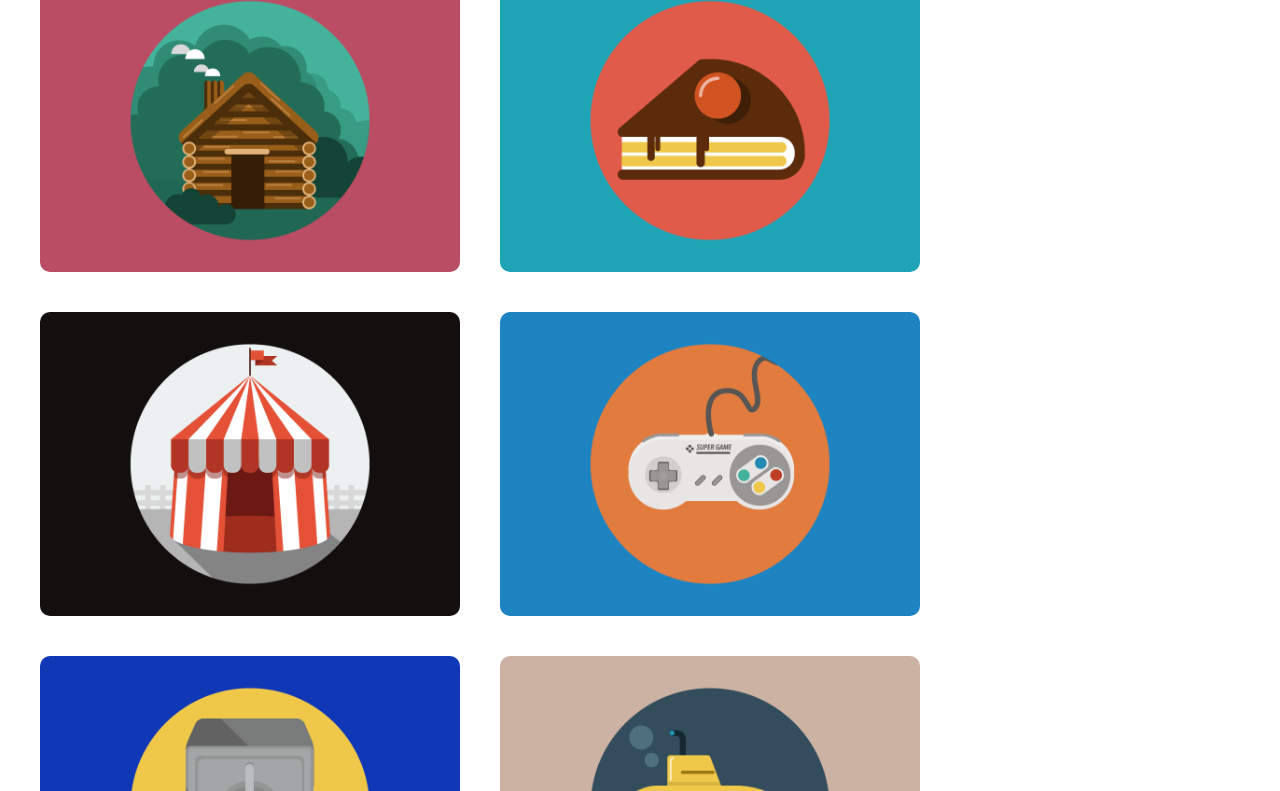
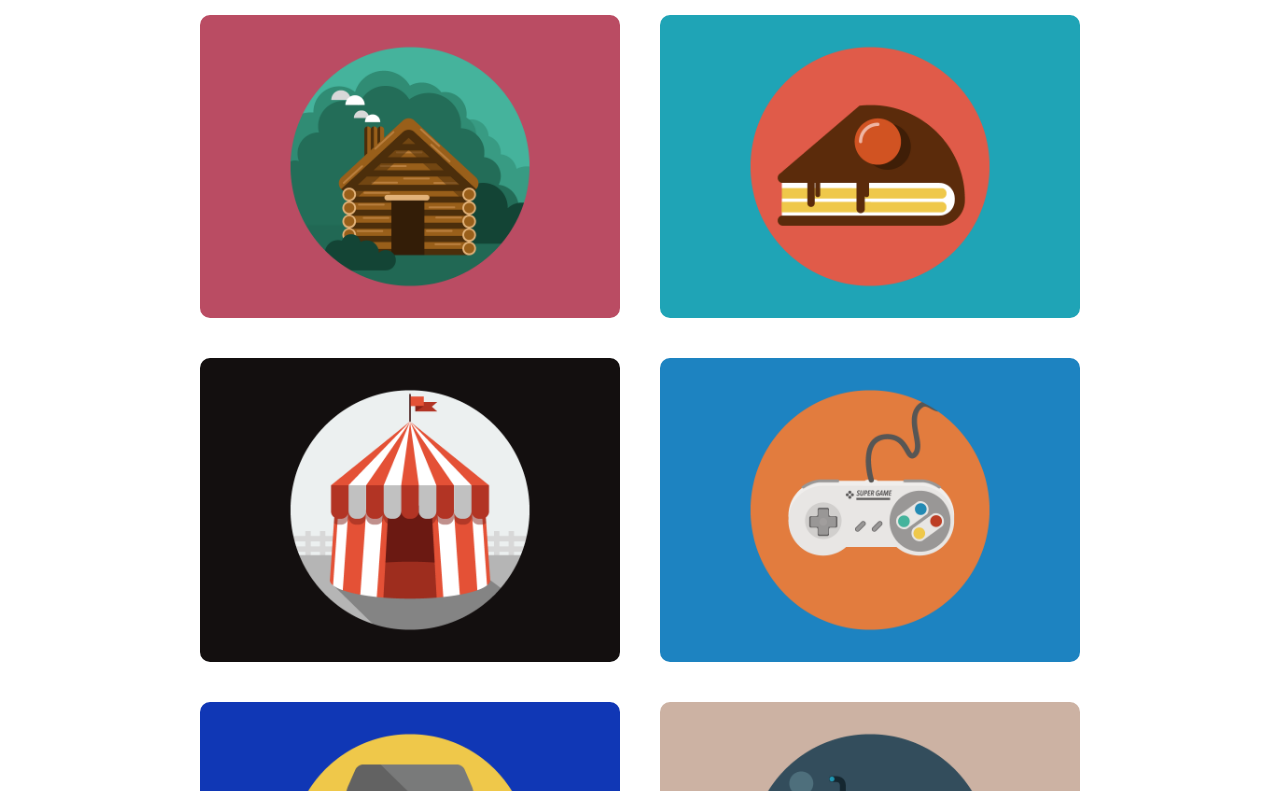
Before and after one commit to Sipriano-Dev/ds-profile, a plain HTML site: page index.html in a window 1280 px wide. Shown: the part 630-1421 px from the top of the page. Drawn offline with Linux system fonts and the light colour scheme.

Commit message:
Melhorando responsividade

```diff
--- a/css/styles.css
+++ b/css/styles.css
@@ -5,7 +5,7 @@
   --cyan-blue-color: #2c3e50;
   --white-color: #fff;
   --bright-cyan-color: #1abc9c;
-  --not-so-black-color: #2C3E50;
+  --not-so-black-color: #2c3e50;
 }
 
 * {
@@ -88,7 +88,6 @@ footer img {
   align-items: center;
   color: var(--white-color);
   padding: 165px 0px 65px 0px;
-
 }
 
 #profile img {
@@ -109,7 +108,7 @@ footer img {
 #portifolio {
   width: 100%;
   max-width: 960px;
-  margin 0 auto;
+  margin: 0 auto;
 }
 
 #portifolio h2 {
@@ -118,7 +117,6 @@ footer img {
   text-align: center;
   color: var(--not-so-black-color);
   margin: 60px 0 10px 0;
-
 }
 
 .portifolio-container {
@@ -145,3 +143,18 @@ footer img {
   font-size: 14px;
   padding-bottom: 10px;
 }
+
+/* um comando para dizer que depois da largura 576, é pra seguir os comandos a seguir */
+@media (min-width: 576px) {
+  html {
+    /* isso muda a medida root, fazendo com que as medidas rem se alterem */
+    font-size: 20px;
+  }
+}
+
+@media (min-width: 768px) {
+  html {
+    /* Aumente essa medida de acordo com a medida do projeto, pra bater px com rem */
+    font-size: 24px;
+  }
+}
```
